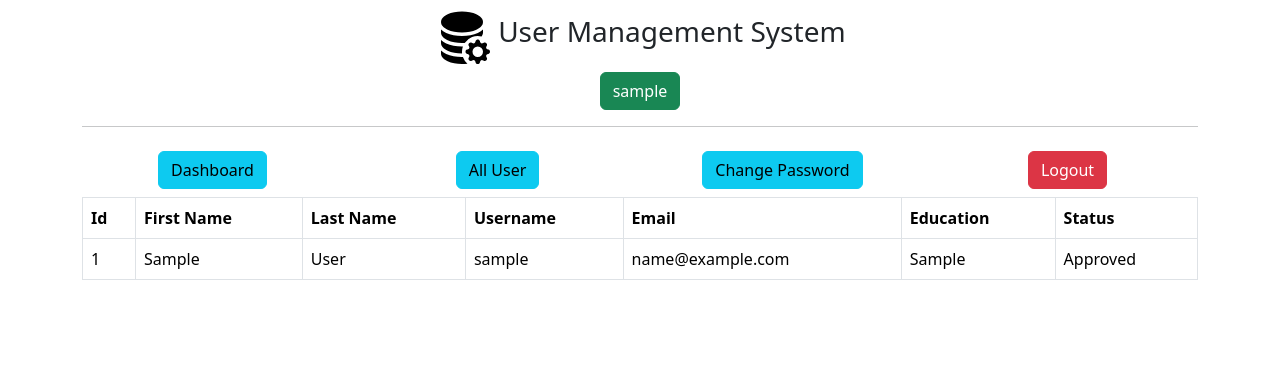
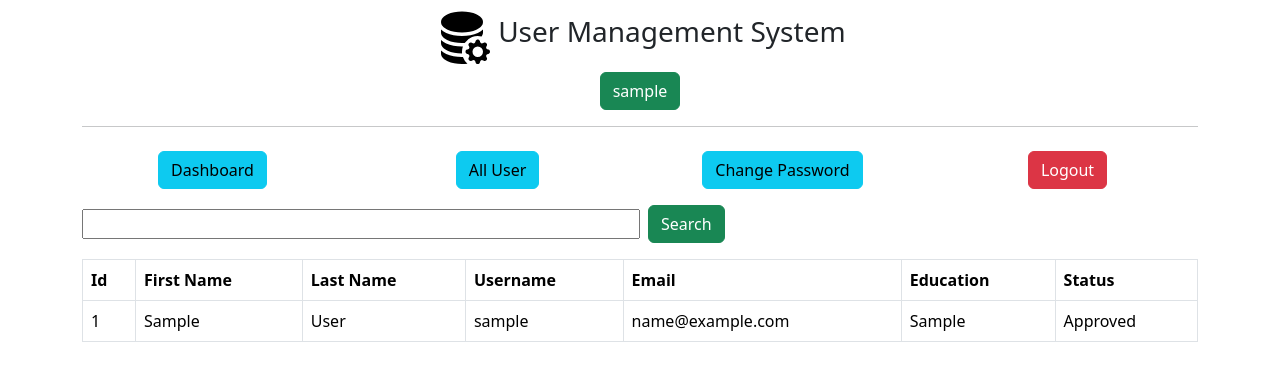
Before and after one commit to Grayni/crm, a Flask app: page /admin/get-all-users in a window 1280 px wide. Shown: the top 381 px of the page. Run offline with Flask 3, Linux system fonts and the light colour scheme; the visitor is signed in with stand-in values (Sample User, id 1); tables that the repository leaves empty hold one stand-in row (values such as "Sample post").

Commit message:
search data

```diff
--- a/app.py
+++ b/app.py
@@ -95,6 +95,7 @@ def adminDashboard():
         return redirect('/admin/')
 
     userAll = User.query.all()
+
     userTotal = len(userAll)
     userApproved = sum([1 for user in userAll if user.status == 1])
     userDisApproved = userTotal - userApproved
@@ -106,8 +107,15 @@ def adminDashboard():
 # admin get all users
 @app.route('/admin/get-all-users', methods=['POST', 'GET'])
 def adminGetAllUsers():
-    users = User.query.all()
-    return render_template('admin/all-users.html', title='All Users', users=users)
+    if not session.get('admin_id'):
+        return redirect('/admin/')
+    if request.method == 'POST':
+        search = request.form.get('search')
+        users = User.query.filter(User.username.like('%'+search+'%')).all()
+        return render_template('admin/all-users.html', title='All Users', users=users)
+    else:
+        users = User.query.all()
+        return render_template('admin/all-users.html', title='All Users', users=users)
 
 
 # change admin password
--- a/templates/admin/all-users.html
+++ b/templates/admin/all-users.html
@@ -3,6 +3,14 @@
 {% block content %}
     <div class="container">
         {% include"admin/navbar.html" %}
+    </div>
+    <div class="container my-2">
+        <form action="" method="POST" style="width: 100%;">
+            <div class="d-flex align-items-center">
+                <input type="text" name="search" id="search" class="'form-control my-1 w-50">
+                <button type="submit" class="btn btn-success m-2">Search</button>
+            </div>
+        </form>
     </div>
     <div class="container">
         <div class="my-2">
```
Also changed, not shown: 1 other file.
